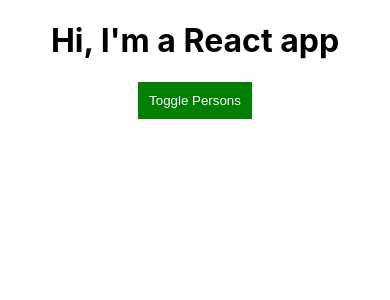
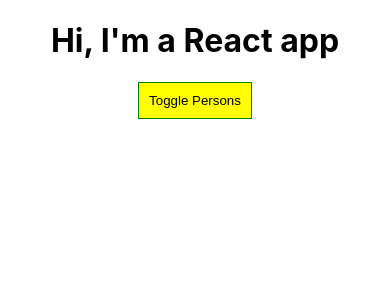
Before and after one commit to gabycasper007/adelyn, a React (Create React App) app: page / in a window 390 px wide. Shown: the top 300 px of the page. Built offline with nearby package versions, Linux system fonts and the light colour scheme.

Commit message:
Radium media queries

```diff
--- a/src/App.js
+++ b/src/App.js
@@ -48,6 +48,15 @@
     persons.splice(index, 1);
     this.setState({ persons });
   };
+
+  nameChangedHandler = (index, event) => {
+    const persons = this.state.persons.map(pers => {
+      const newPers = { ...pers };
+      if (pers.id === index) newPers.name = event.target.value;
+      return newPers;
+    });
+    this.setState({ persons });
+  };
   render() {
     const style = {
       backgroundColor: "green",
@@ -56,6 +65,10 @@
       color: "white",
       ":hover": {
         backgroundColor: "lightgreen",
+        color: "black"
+      },
+      "@media (max-width:450px)": {
+        backgroundColor: "yellow",
         color: "black"
       }
     };
--- a/src/index.js
+++ b/src/index.js
@@ -1,10 +1,16 @@
-import React from 'react';
-import ReactDOM from 'react-dom';
-import './index.css';
-import App from './App';
-import * as serviceWorker from './serviceWorker';
+import { StyleRoot } from "radium";
+import React from "react";
+import ReactDOM from "react-dom";
+import App from "./App";
+import "./index.css";
+import * as serviceWorker from "./serviceWorker";
 
-ReactDOM.render(<App />, document.getElementById('root'));
+ReactDOM.render(
+  <StyleRoot>
+    <App />
+  </StyleRoot>,
+  document.getElementById("root")
+);
 
 // If you want your app to work offline and load faster, you can change
 // unregister() to register() below. Note this comes with some pitfalls.
```
